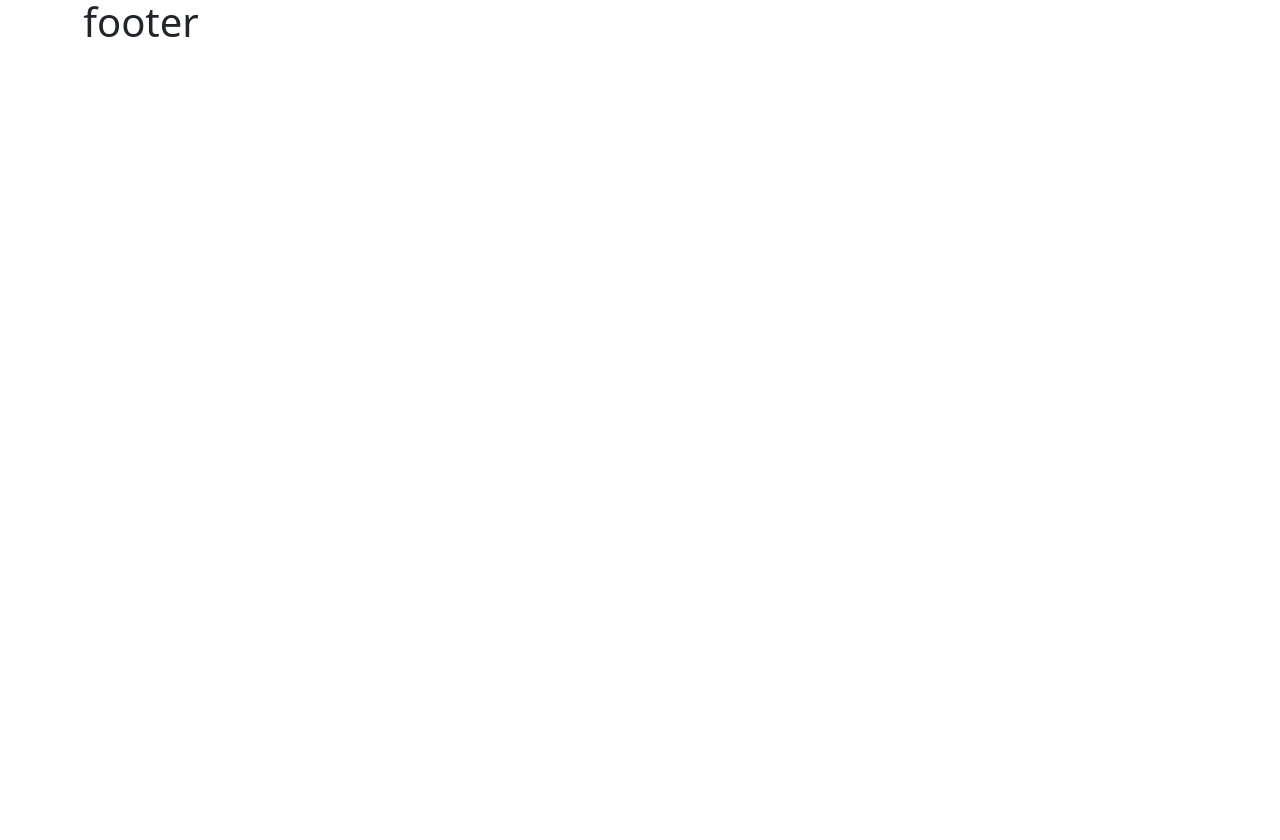
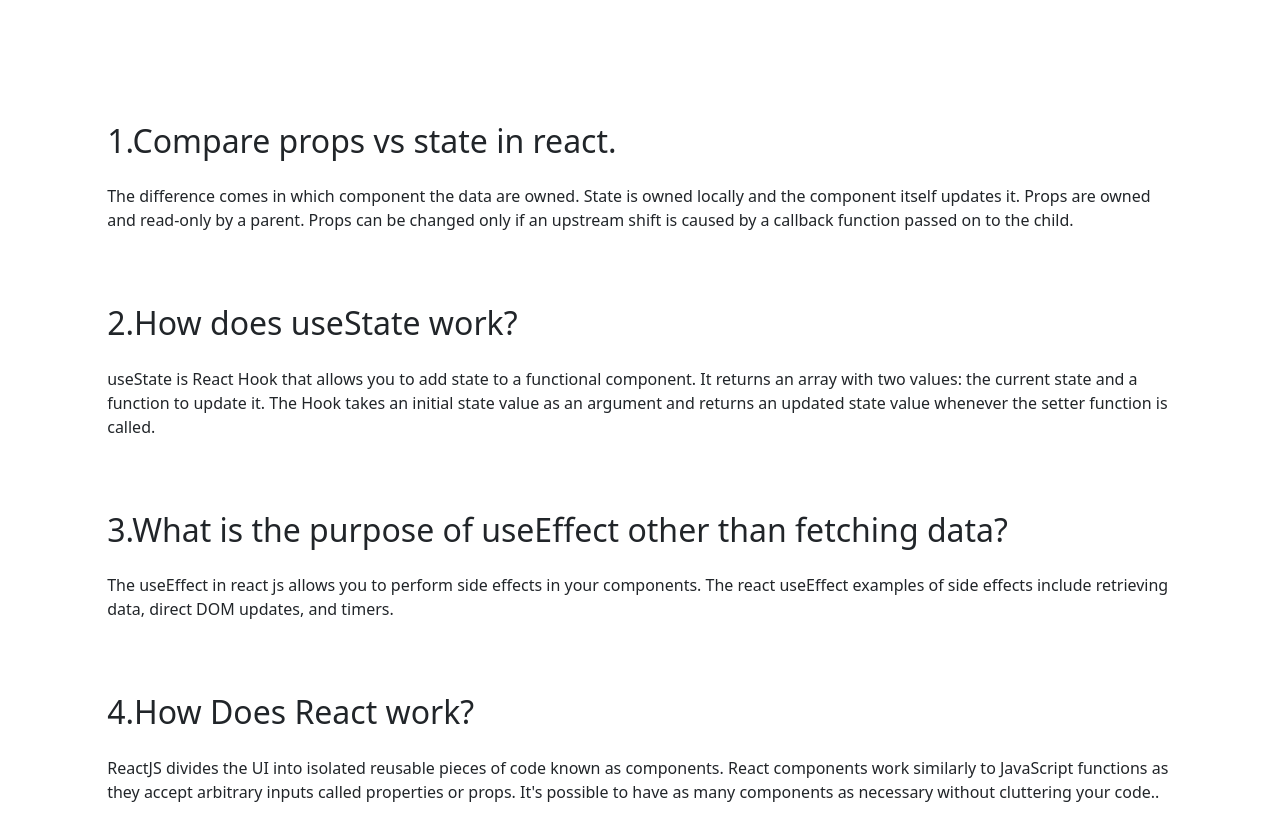
Before and after one commit to hazratshahjalal/knowledge-cafe, a React (Vite) app in the folder my-react-app/: page / in a window 1280 px wide. Shown: the part 3565-4405 px from the top of the page. Before the commit the page ends 3619 px from the top, so only its background shows below. Built offline with nearby package versions, Linux system fonts and the light colour scheme.

Commit message:
responsive made

```diff
--- a/my-react-app/src/App.css
+++ b/my-react-app/src/App.css
@@ -2,3 +2,15 @@
   max-width: 1280px;
   margin: 0 auto;
 }
+
+.main-container {
+  display: grid;
+}
+
+@media only screen and (max-width: 768px) {
+
+  /* For mobile phones: */
+  [class*="col-1"] {
+    width: 100%;
+  }
+}
--- a/my-react-app/src/App.jsx
+++ b/my-react-app/src/App.jsx
@@ -19,15 +19,15 @@ function App() {
       <div className="header m-auto">
         <Header></Header>
       </div>
-      <div className="main row">
+      <div className="main row main-container">
         <div className="blogs-container col-md-8">
           <Posts></Posts>
         </div>
         <div className="sidebar col-md-4 card">
           <Sidebar></Sidebar>
         </div>
-        <Question></Question>
       </div>
+      <Question></Question>
     </div>
 
   );
--- a/my-react-app/src/Components/Blog/Question.css
+++ b/my-react-app/src/Components/Blog/Question.css
@@ -0,0 +1,3 @@
+.question-container {
+  margin: 100px 0;
+}
--- a/my-react-app/src/Components/Blog/Question.jsx
+++ b/my-react-app/src/Components/Blog/Question.jsx
@@ -1,9 +1,27 @@
 import React from 'react';
+import './Question.css'
 
 const Question = () => {
   return (
-    <div>
-      <h1>footer</h1>
+    <div className='question-container'>
+      <div className="grid grid-cols-1 gap-4">
+        <div className="bg-white rounded-lg shadow-md p-4">
+          <h2 className="text-lg font-semibold mb-4">1.Compare props vs state in react.</h2>
+          <p className="text-gray-700 mb-4" id="answer1">The difference comes in which component the data are owned. State is owned locally and the component itself updates it. Props are owned and read-only by a parent. Props can be changed only if an upstream shift is caused by a callback function passed on to the child.</p>
+        </div>
+        <div className="bg-white rounded-lg shadow-md p-4">
+          <h2 className="text-lg font-semibold mb-4">2.How does useState work?</h2>
+          <p className="text-gray-700 mb-4" id="answer1">useState is React Hook that allows you to add state to a functional component. It returns an array with two values: the current state and a function to update it. The Hook takes an initial state value as an argument and returns an updated state value whenever the setter function is called.</p>
+        </div>
+        <div className="bg-white rounded-lg shadow-md p-4">
+          <h2 className="text-lg font-semibold mb-4">3.What is the purpose of useEffect other than fetching data?</h2>
+          <p className="text-gray-700 mb-4" id="answer1">The useEffect in react js allows you to perform side effects in your components. The react useEffect examples of side effects include retrieving data, direct DOM updates, and timers.</p>
+        </div>
+        <div className="bg-white rounded-lg shadow-md p-4">
+          <h2 className="text-lg font-semibold mb-4">4.How Does React work?</h2>
+          <p className="text-gray-700 mb-4" id="answer4">ReactJS divides the UI into isolated reusable pieces of code known as components. React components work similarly to JavaScript functions as they accept arbitrary inputs called properties or props. It's possible to have as many components as necessary without cluttering your code..</p>
+        </div>
+      </div>
     </div>
   );
 };
--- a/my-react-app/src/Components/Header/Header.css
+++ b/my-react-app/src/Components/Header/Header.css
@@ -11,3 +11,15 @@ nav {
   align-items: center;
 
 }
+
+@media only screen and (max-width: 768px) {
+
+  nav {
+    display: grid;
+  }
+
+  /* For mobile phones: */
+  [class*="col-1"] {
+    width: 100%;
+  }
+}
```
Also changed, not shown: my-react-app/src/Components/Blogs/Blog.jsx (added, +28 -0 lines).
